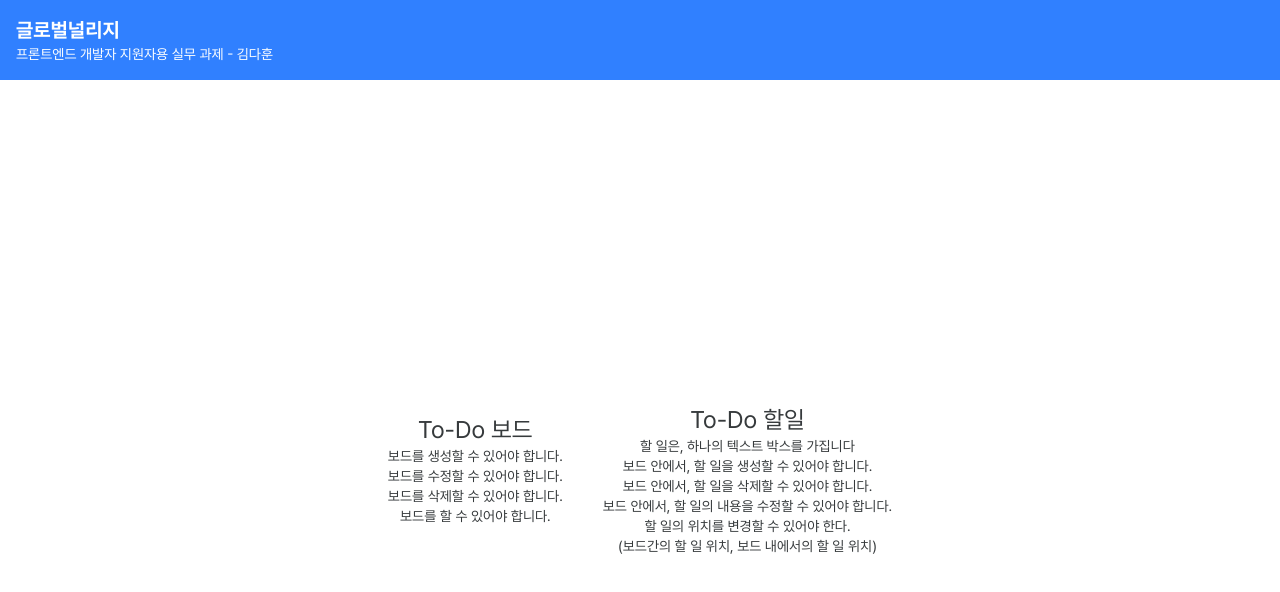
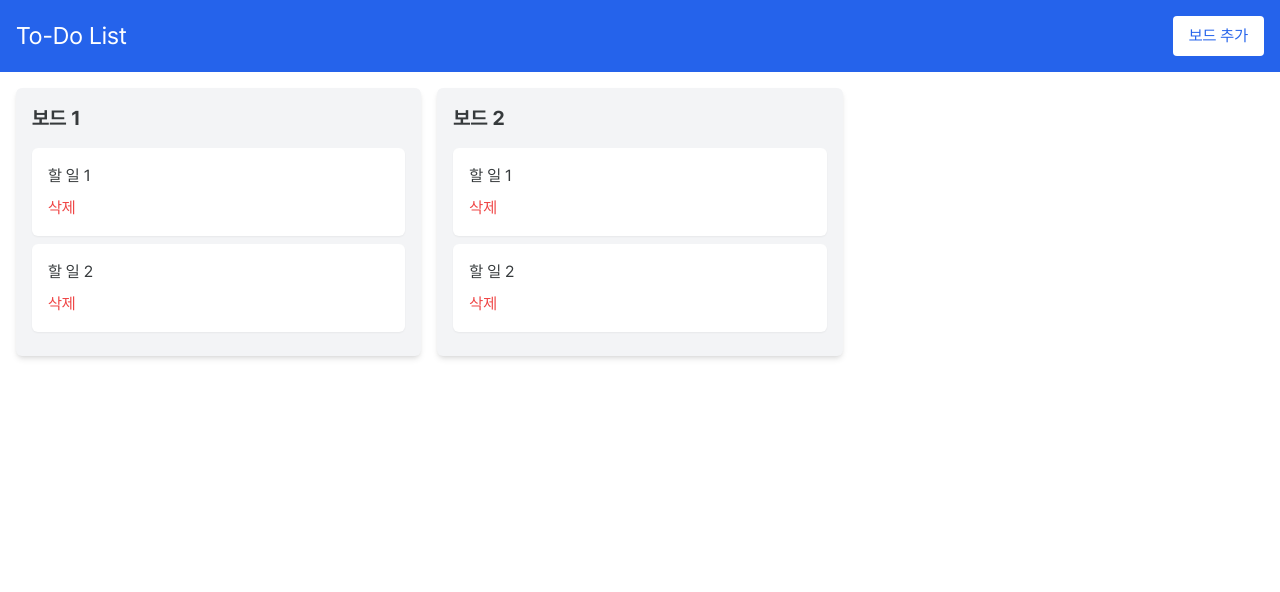
Before and after one commit to hoon95/kanban, a Next.js app: page / in a window 1280 px wide. Shown: the top 592 px of the page. Built offline with nearby package versions, Linux system fonts and the light colour scheme.

Commit message:
기본 UI 구성

```diff
--- a/package.json
+++ b/package.json
@@ -9,6 +9,8 @@
     "lint": "next lint"
   },
   "dependencies": {
+    "@dnd-kit/core": "^6.3.1",
+    "@dnd-kit/sortable": "^10.0.0",
     "framer-motion": "^12.4.2",
     "next": "15.1.7",
     "react": "^19.0.0",
--- a/src/app/layout.tsx
+++ b/src/app/layout.tsx
@@ -1,7 +1,5 @@
 import type { Metadata } from "next";
 import "./globals.css";
-
-import { Header } from "@/components/Header";
 
 export const metadata: Metadata = {
   title: "To-Do List",
@@ -15,10 +13,7 @@ export default function RootLayout({
 }>) {
   return (
     <html lang="ko">
-      <body>
-        <Header />
-        {children}
-      </body>
+      <body>{children}</body>
     </html>
   );
 }
--- a/src/app/page.tsx
+++ b/src/app/page.tsx
@@ -1,22 +1,11 @@
-export default function Home() {
+import Header from "@/components/Header";
+import BoardList from "@/components/BoardList";
+
+export default function Page() {
   return (
-    <div className="h-screen flex gap-10 justify-center items-center">
-      <ul className="flex flex-col items-center text-sm mb-5">
-        <li className="text-2xl">To-Do 보드</li>
-        <li>보드를 생성할 수 있어야 합니다.</li>
-        <li>보드를 수정할 수 있어야 합니다.</li>
-        <li>보드를 삭제할 수 있어야 합니다.</li>
-        <li>보드를 할 수 있어야 합니다.</li>
-      </ul>
-      <ul className="flex flex-col items-center text-sm">
-        <li className="text-2xl">To-Do 할일</li>
-        <li>할 일은, 하나의 텍스트 박스를 가집니다</li>
-        <li>보드 안에서, 할 일을 생성할 수 있어야 합니다.</li>
-        <li>보드 안에서, 할 일을 삭제할 수 있어야 합니다.</li>
-        <li>보드 안에서, 할 일의 내용을 수정할 수 있어야 합니다.</li>
-        <li>할 일의 위치를 변경할 수 있어야 한다.</li>
-        <li>(보드간의 할 일 위치, 보드 내에서의 할 일 위치)</li>
-      </ul>
+    <div>
+      <Header />
+      <BoardList />
     </div>
   );
 }
--- /dev/null
+++ b/src/components/Board.tsx
@@ -0,0 +1,18 @@
+import TaskCard from "@/components/TaskCard";
+
+type BoardProps = {
+  title: string;
+};
+
+export default function Board({ title }: BoardProps) {
+  return (
+    <div className="bg-gray-100 rounded-md p-4 shadow-md">
+      <h2 className="text-xl font-bold">{title}</h2>
+      <div className="mt-4">
+        {/* 할 일 목록이 여기에 나열될 것 */}
+        <TaskCard text="할 일 1" />
+        <TaskCard text="할 일 2" />
+      </div>
+    </div>
+  );
+}
--- /dev/null
+++ b/src/components/BoardList.tsx
@@ -0,0 +1,11 @@
+import Board from "@/components/Board";
+
+export default function BoardList() {
+  return (
+    <div className="grid grid-cols-1 sm:grid-cols-2 lg:grid-cols-3 gap-4 p-4">
+      {/* 각 보드는 여기서 map으로 출력 */}
+      <Board title="보드 1" />
+      <Board title="보드 2" />
+    </div>
+  );
+}
--- a/src/components/Header.tsx
+++ b/src/components/Header.tsx
@@ -1,8 +1,10 @@
-export const Header = () => {
+export default function Header() {
   return (
-    <header className="w-full bg-[#3080FF] text-white p-4">
-      <h1 className="text-xl font-bold">글로벌널리지</h1>
-      <p className="text-sm">프론트엔드 개발자 지원자용 실무 과제 - 김다훈</p>
+    <header className="flex justify-between items-center bg-blue-600 p-4 text-white">
+      <h1 className="text-2xl">To-Do List</h1>
+      <button className="bg-white text-blue-600 px-4 py-2 rounded">
+        보드 추가
+      </button>
     </header>
   );
-};
+}
--- /dev/null
+++ b/src/components/TaskCard.tsx
@@ -0,0 +1,12 @@
+type TaskCardProps = {
+  text: string;
+};
+
+export default function TaskCard({ text }: TaskCardProps) {
+  return (
+    <div className="bg-white p-4 mb-2 rounded-md shadow-sm">
+      <p>{text}</p>
+      <button className="text-red-500 mt-2">삭제</button>
+    </div>
+  );
+}
```
Also changed, not shown: 1 other file (tests, documents, lock files or other folders).
